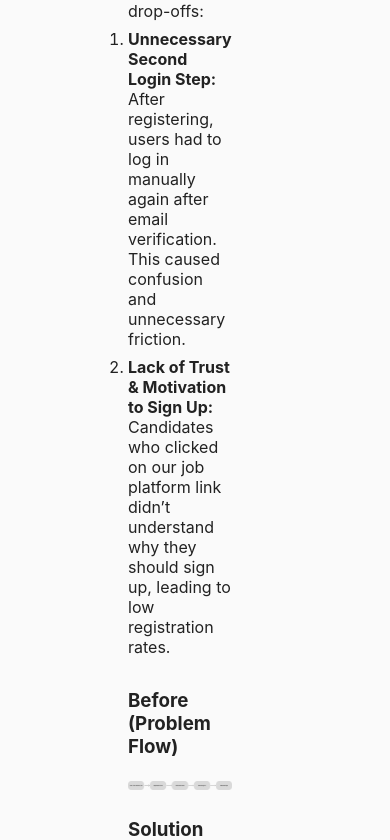
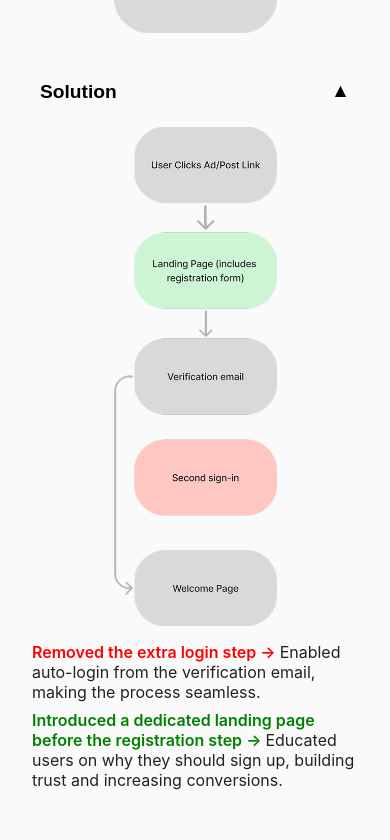
Before and after one commit to RoyiKatz1/RoyiKatz1.github.io, a React (Vite) app: page /case-study/worksforme-onboarding in a window 390 px wide. Shown: the part 1720-2560 px from the top of the page. Built offline with nearby package versions, Linux system fonts and the light colour scheme.

Commit message:
responsiveness fixes - case studies

```diff
--- /dev/null
+++ b/src/components/CollapsibleSection.tsx
@@ -0,0 +1,30 @@
+import { useState } from "react";
+import "../styles/CollapsibleSection.css"; // Ensure you create this CSS file
+
+interface CollapsibleSectionProps {
+	title: string;
+	children: React.ReactNode;
+}
+
+const CollapsibleSection = ({ title, children }: CollapsibleSectionProps) => {
+	const [isOpen, setIsOpen] = useState(true);
+
+	return (
+		<div className="collapsible-section">
+			<button
+				className="collapsible-header"
+				onClick={() => setIsOpen(!isOpen)}
+			>
+				{title}
+				<span className={`arrow ${isOpen ? "open" : ""}`}>▼</span>
+			</button>
+			<div
+				className={`collapsible-content ${isOpen ? "open" : "closed"}`}
+			>
+				{children}
+			</div>
+		</div>
+	);
+};
+
+export default CollapsibleSection;
--- a/src/index.css
+++ b/src/index.css
@@ -11,6 +11,10 @@ body {
 	background-color: #fafafa;
 	color: #222;
 	padding: 64px 128px;
+
+	@media screen and (max-width: 768px) {
+		padding: 32px;
+	}
 }
 
 /* Default link styles */
--- a/src/pages/CaseStudyW4MOnboarding.tsx
+++ b/src/pages/CaseStudyW4MOnboarding.tsx
@@ -1,6 +1,6 @@
 import CaseStudyHeader from "../components/caseStudy/CaseStudyHeader";
 import InsightBox from "../components/caseStudy/InsightBox/InsightBox";
-
+import CollapsibleSection from "../components/collapsibleSection";
 const CaseStudyPage = () => {
 	return (
 		<div className="case-study-page">
@@ -58,20 +58,36 @@ const CaseStudyPage = () => {
 								</li>
 							</ol>
 						</div>
-						<div className="section-paragraph">
-							<h3>Before (Problem Flow)</h3>
+						<CollapsibleSection title="Before (Problem Flow)">
+							<div className="diagram">
 								<img
+									className="desktop-only"
 									src="../src/assets/images/w4m-onboarding/flow-before.png"
 									alt="WorksForMe Old Onboarding Flow"
 								/>
+								<img
+									className="mobile-only"
+									src="../src/assets/images/w4m-onboarding/flow-before-mobile.png"
+									alt="WorksForMe Old Onboarding Flow"
+								/>
 							</div>
+						</CollapsibleSection>
+						<CollapsibleSection title="Solution">
 							<div className="section-paragraph">
-							<h3>Solution</h3>
+								<div className="diagram">
 									<img
+										className="desktop-only"
 										id="add-margin"
 										src="../src/assets/images/w4m-onboarding/flow-after.png"
 										alt="WorksForMe New Onboarding Flow"
 									/>
+									<img
+										className="mobile-only"
+										id="add-margin"
+										src="../src/assets/images/w4m-onboarding/flow-after-mobile.png"
+										alt="WorksForMe New Onboarding Flow"
+									/>
+								</div>
 								<ul>
 									<li>
 										<span id="red">
@@ -85,11 +101,14 @@ const CaseStudyPage = () => {
 											Introduced a dedicated landing page
 											before the registration step →{" "}
 										</span>
-									Educated users on why they should sign up,
-									building trust and increasing conversions.
+										Educated users on why they should sign
+										up, building trust and increasing
+										conversions.
 									</li>
 								</ul>
 							</div>
+						</CollapsibleSection>
+
 						<div className="section-paragraph">
 							<h3>Impact</h3>
 							<ul className="checkmark">
--- a/src/styles/CaseStudyPage.css
+++ b/src/styles/CaseStudyPage.css
@@ -39,6 +39,11 @@ section {
 	display: flex;
 	align-items: center;
 	gap: 40px;
+
+	@media screen and (max-width: 768px) {
+		flex-direction: column;
+		gap: 24px;
+	}
 }
 
 .section-text {
@@ -115,3 +120,25 @@ li ul {
 #multiple-screens {
 	width: 50%;
 }
+
+.diagram {
+	display: flex;
+	flex-direction: column;
+	align-items: center;
+
+	.mobile-only {
+		max-width: 50%;
+	}
+
+	@media (max-width: 768px) {
+		.desktop-only {
+			display: none;
+		}
+	}
+
+	@media screen and (min-width: 768px) {
+		.mobile-only {
+			display: none;
+		}
+	}
+}
--- /dev/null
+++ b/src/styles/CollapsibleSection.css
@@ -0,0 +1,53 @@
+.collapsible-section {
+	margin-bottom: 1rem;
+	display: flex;
+	flex-direction: column;
+	gap: 1rem;
+}
+
+.collapsible-header {
+	width: 100%;
+	padding-inline: 8px;
+	text-align: left;
+	font-size: 1.2rem;
+	font-weight: bold;
+	background: none;
+	border: none;
+	cursor: pointer;
+	display: flex;
+	justify-content: space-between;
+	align-items: center;
+	color: black;
+}
+
+.arrow {
+	transition: transform 0.3s ease-in-out;
+}
+
+.arrow.open {
+	transform: rotate(180deg);
+}
+
+.collapsible-content {
+	overflow: hidden;
+	transition: max-height 0.3s ease-out;
+}
+
+.collapsible-content.closed {
+	max-height: 0;
+	opacity: 0;
+}
+
+.collapsible-content.open {
+	max-height: 1000px; /* Large enough to fit content */
+	opacity: 1;
+}
+
+/* Only apply collapsibility on mobile */
+@media (max-width: 768px) {
+	.collapsible-content {
+		transition:
+			max-height 0.3s ease-out,
+			opacity 0.2s ease-in-out;
+	}
+}
```
Also changed, not shown: src/assets/images/w4m-onboarding/flow-after-mobile.png (added), src/assets/images/w4m-onboarding/flow-before-mobile.png (added). Lines whose indentation alone changed are shown as unchanged.
